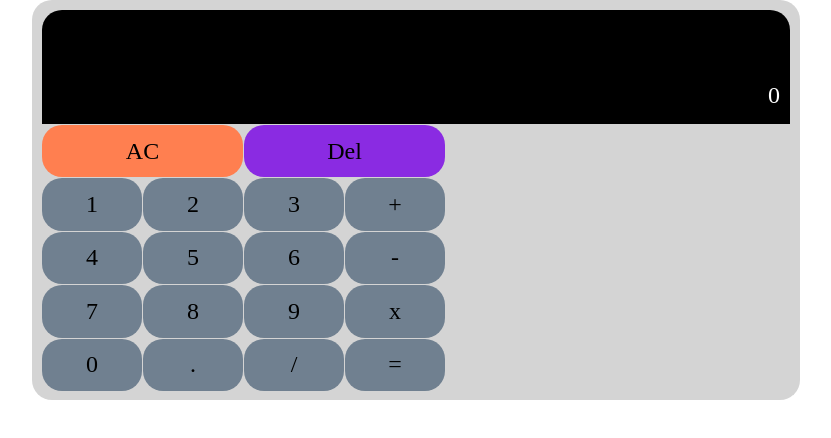
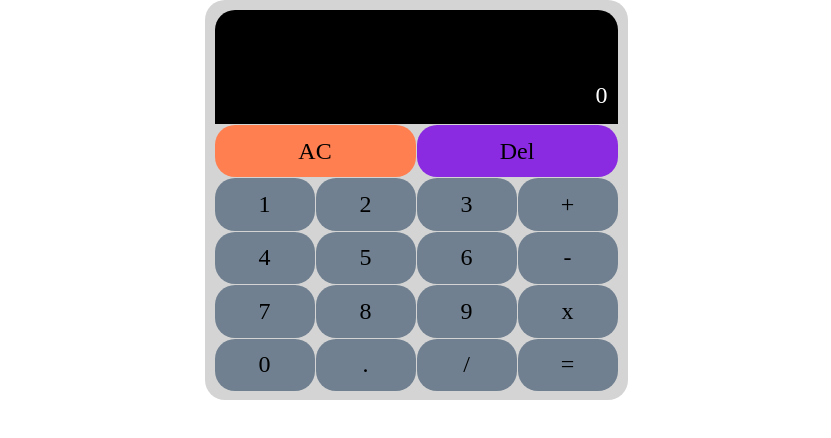
Before and after one commit to manuelleo010/manuelleo010.github.io, a plain HTML site: page docs/oop_1 calculator/index.html in a window 1280 px wide. Shown: the whole page, without its empty margins (224-1055 px from the left). Drawn offline with Linux system fonts and the light colour scheme.

Commit message:
Update style.css

```diff
--- a/docs/oop_1 calculator/style.css
+++ b/docs/oop_1 calculator/style.css
@@ -8,7 +8,7 @@ body{
 .cal-body{
   height: 50vh;
   min-height: 400px;
-  width: 60%;
+  width: fit-content;
   padding: 10px;
 
   background-color: #d4d4d4;
```
